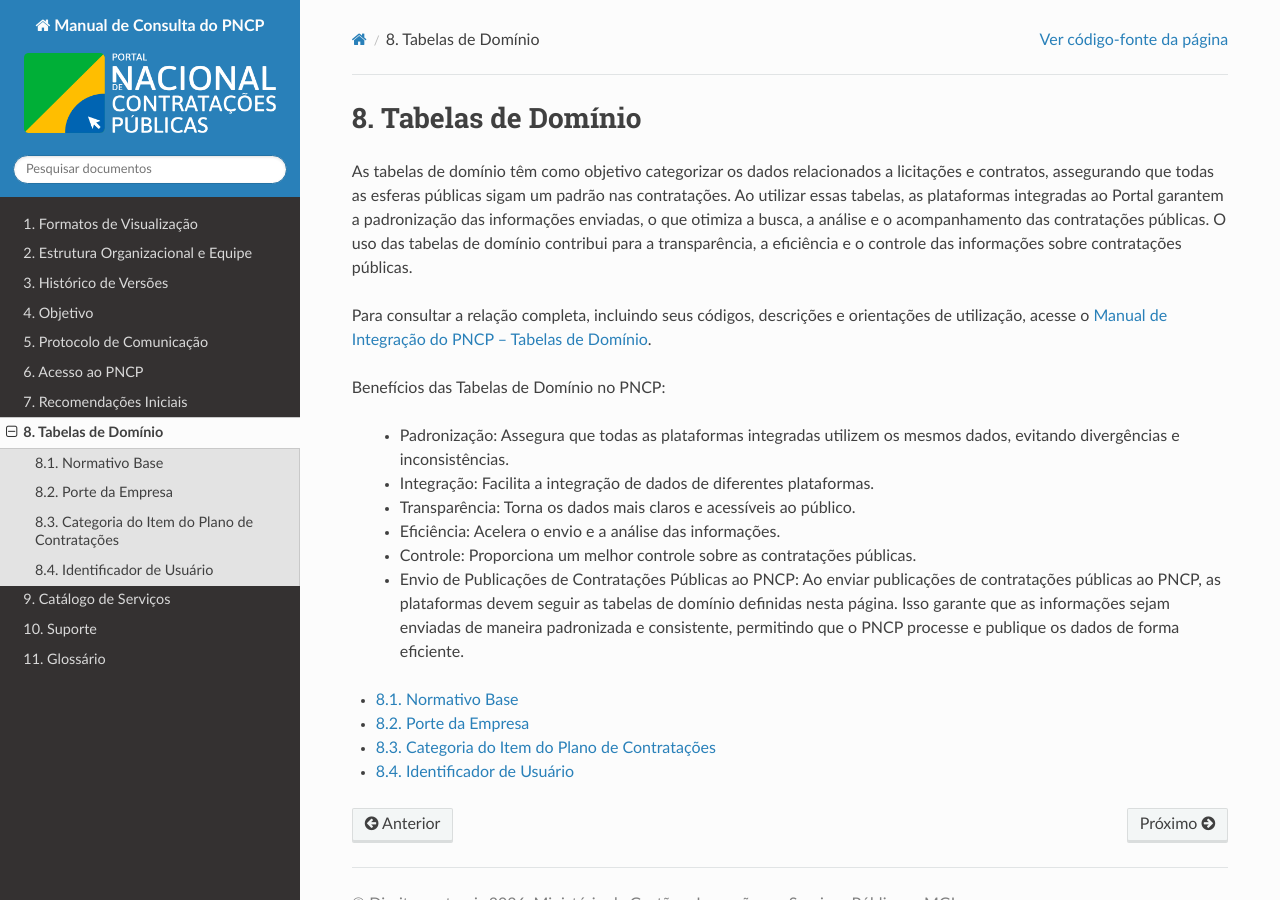
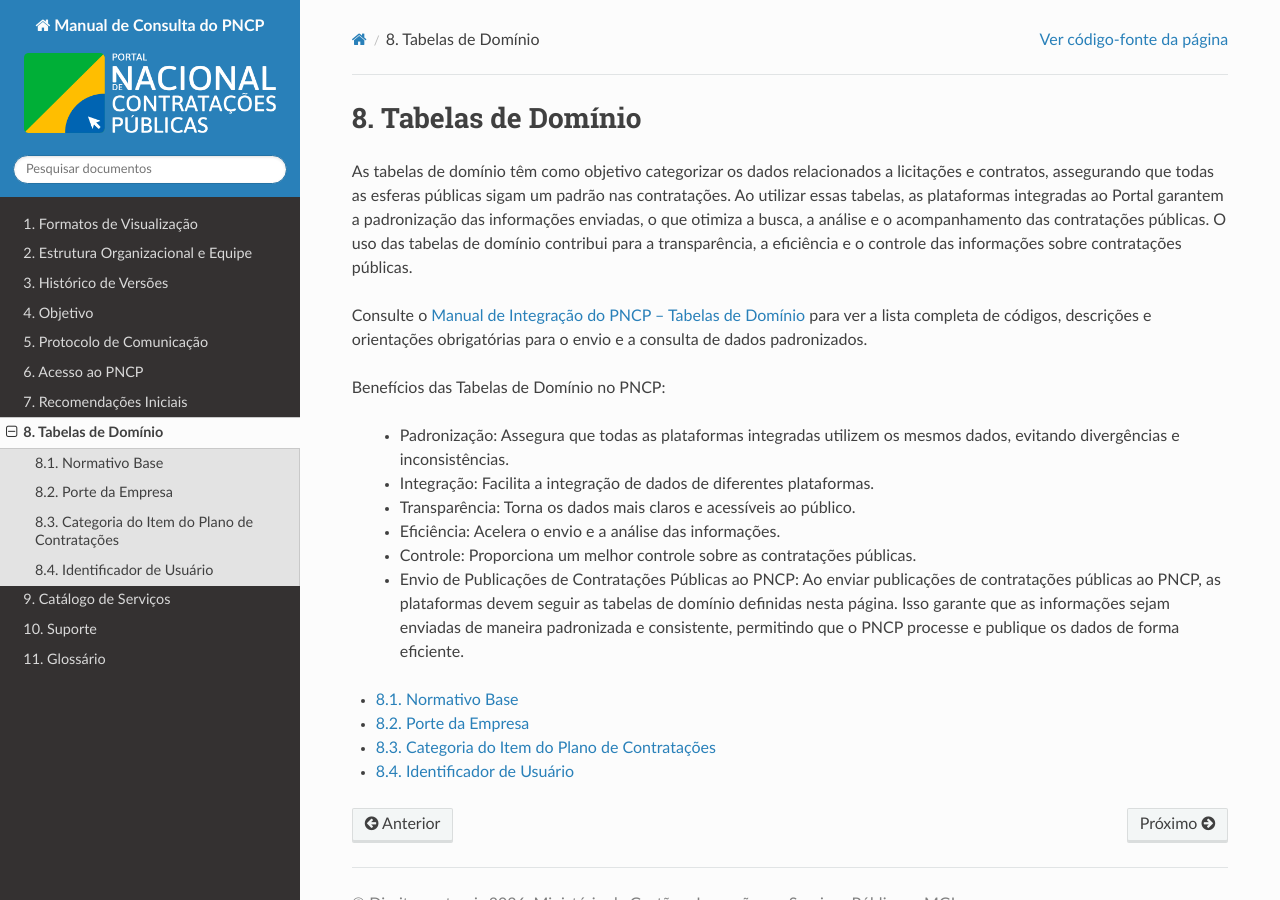
Before and after one commit to sofiaestrelab/Manual-de-Consulta-do-PNCP, a Sphinx documentation site: the page built from docs/source/tabelas_de_dominio/index.rst, in a window 1280 px wide. Built offline with Sphinx 7.4.7 and the Read the Docs theme 3.1.0, drawn with Linux system fonts in a browser that asks for light colours.

Commit message:
Revise reference to PNCP Manual for clarity
Updated the phrasing for accessing the PNCP Manual.

```diff
--- a/docs/source/tabelas_de_dominio/index.rst
+++ b/docs/source/tabelas_de_dominio/index.rst
@@ -4,7 +4,7 @@ Tabelas de Domínio
 As tabelas de domínio têm como objetivo categorizar os dados relacionados a licitações e contratos, assegurando que todas as esferas públicas sigam um padrão nas contratações. Ao utilizar essas tabelas, as plataformas integradas ao Portal garantem a padronização das informações enviadas, o que otimiza a busca, a análise e o acompanhamento das contratações públicas.
 O uso das tabelas de domínio contribui para a transparência, a eficiência e o controle das informações sobre contratações públicas.
 
-Para consultar a relação completa, incluindo seus códigos, descrições e orientações de utilização, acesse o `Manual de Integração do PNCP – Tabelas de Domínio <https://pncp.gov.br/manual/pt-br/latest/tabelas_de_dominio/index.html>`_.
+Consulte o `Manual de Integração do PNCP – Tabelas de Domínio <https://pncp.gov.br/manual/pt-br/latest/tabelas_de_dominio/index.html>`_ para ver a lista completa de códigos, descrições e orientações obrigatórias para o envio e a consulta de dados padronizados.
 
 Benefícios das Tabelas de Domínio no PNCP:
 
```
